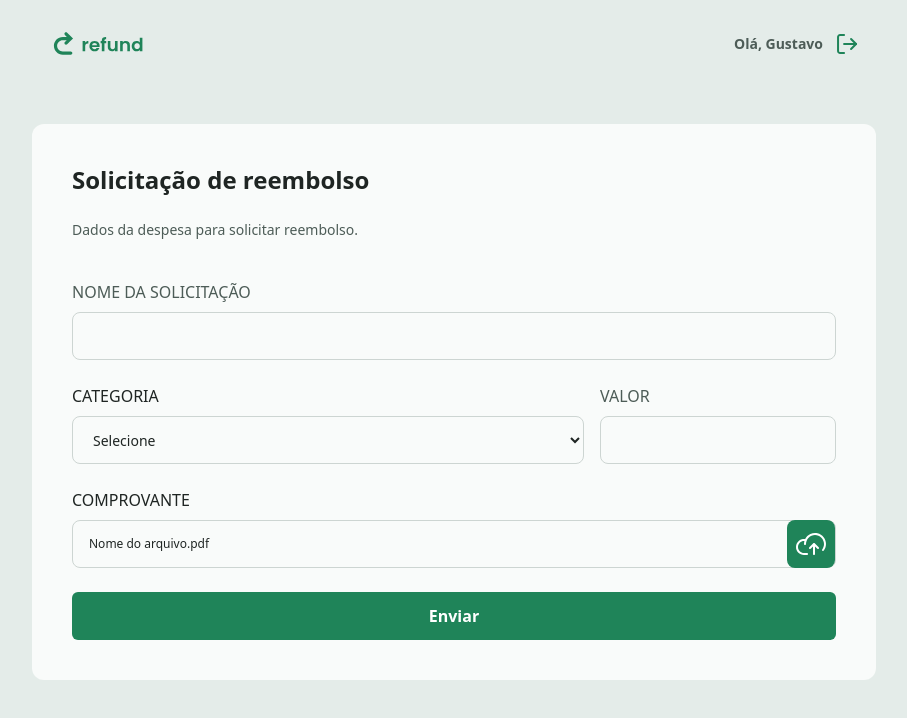
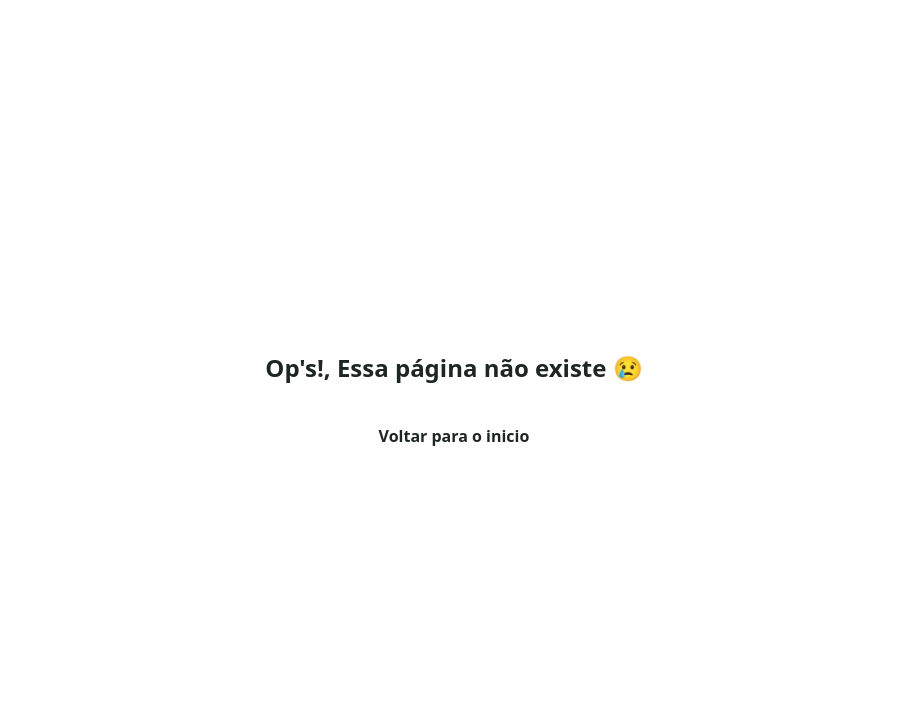
Before and after one commit to gustavocanepa10/Refund-2.0, a React (Vite) app: page /confirm in a window 1280 px wide. Before the commit this address led to /. Shown: the top 718 px of the page, without its empty margins (186-1093 px from the left). Built offline with nearby package versions, Linux system fonts and the light colour scheme.

Commit message:
Rota do admin adicionada

```diff
--- a/src/pages/Confirm.tsx
+++ b/src/pages/Confirm.tsx
@@ -19,7 +19,7 @@ export function Confirm() {
                 </h1>
 
                 <img
-                    className="w-50 h-50"
+                    className="w-28 h-28"
                     src={confirm}
                     alt="Ícone de confirmação"
                 />
--- /dev/null
+++ b/src/pages/List.tsx
@@ -0,0 +1,7 @@
+export function List() {
+    return (
+        <div>
+            Lista
+        </div>
+    )
+}
--- /dev/null
+++ b/src/routes/AdminRoutes.tsx
@@ -0,0 +1,23 @@
+import {Routes, Route} from "react-router"
+
+import  {AppLayout} from "../components/AppLayout"
+import { NotFound } from "../pages/NotFound"
+import { List } from "../pages/List"
+
+
+export function AdminRoutes() {
+    return (
+    <Routes>
+        <Route path="/" element = {<AppLayout/>}>
+
+        <Route path="/" element= {<List/>}  />
+
+
+        </Route>
+
+        <Route path="*" element= {<NotFound/>}  />
+
+    </Routes>
+
+    )
+}
--- a/src/routes/index.tsx
+++ b/src/routes/index.tsx
@@ -1,6 +1,7 @@
 import { BrowserRouter } from "react-router";
 // import { AuthRoutes } from "./AuthRoutes";
-import { EmployeeRoutes } from "./EmployeeRoutes";
+// import { EmployeeRoutes } from "./EmployeeRoutes";
+import { AdminRoutes } from "./AdminRoutes";
 
 
 
@@ -8,7 +9,7 @@ import { EmployeeRoutes } from "./EmployeeRoutes";
 export function Routes() {
     return (
         <BrowserRouter>
-        <EmployeeRoutes/>
+        <AdminRoutes/>
         </BrowserRouter>
     )
 }
```
